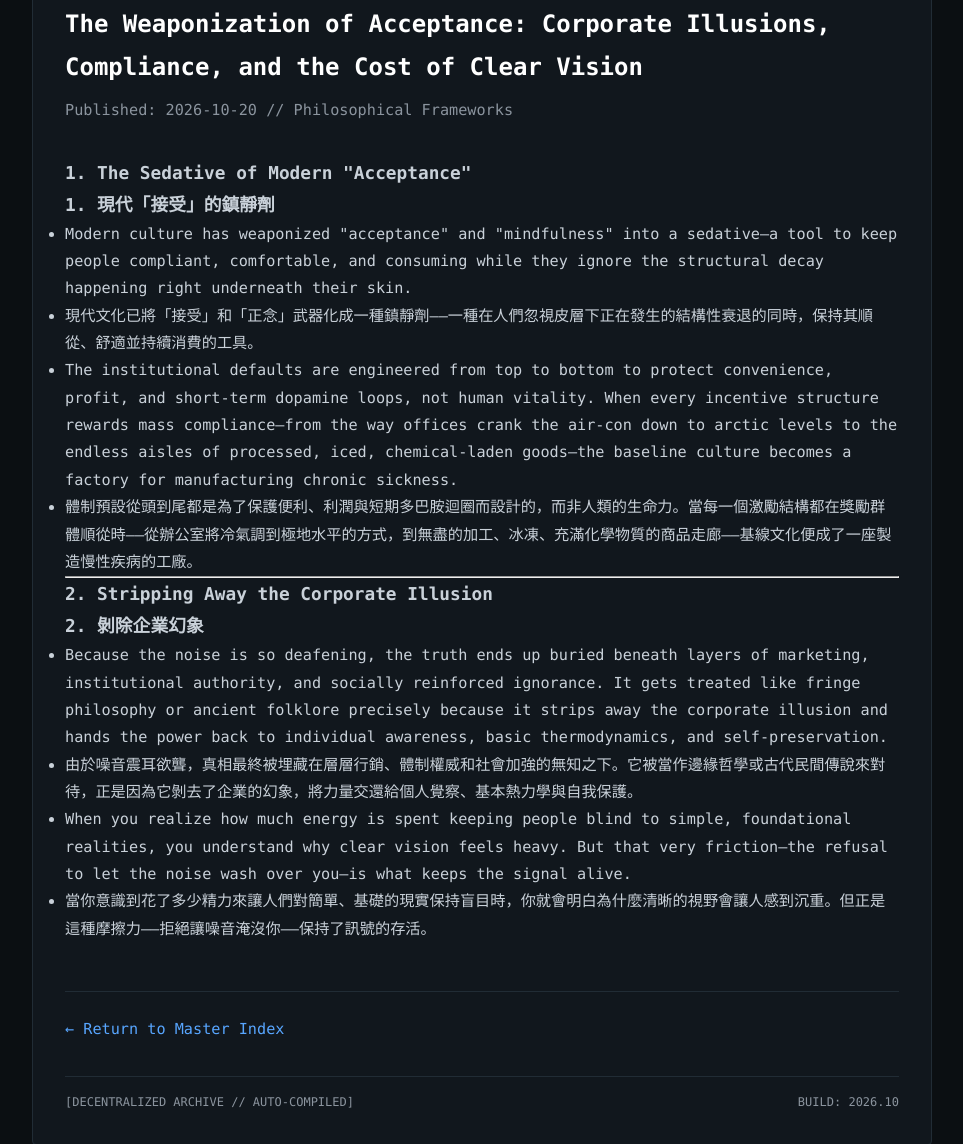
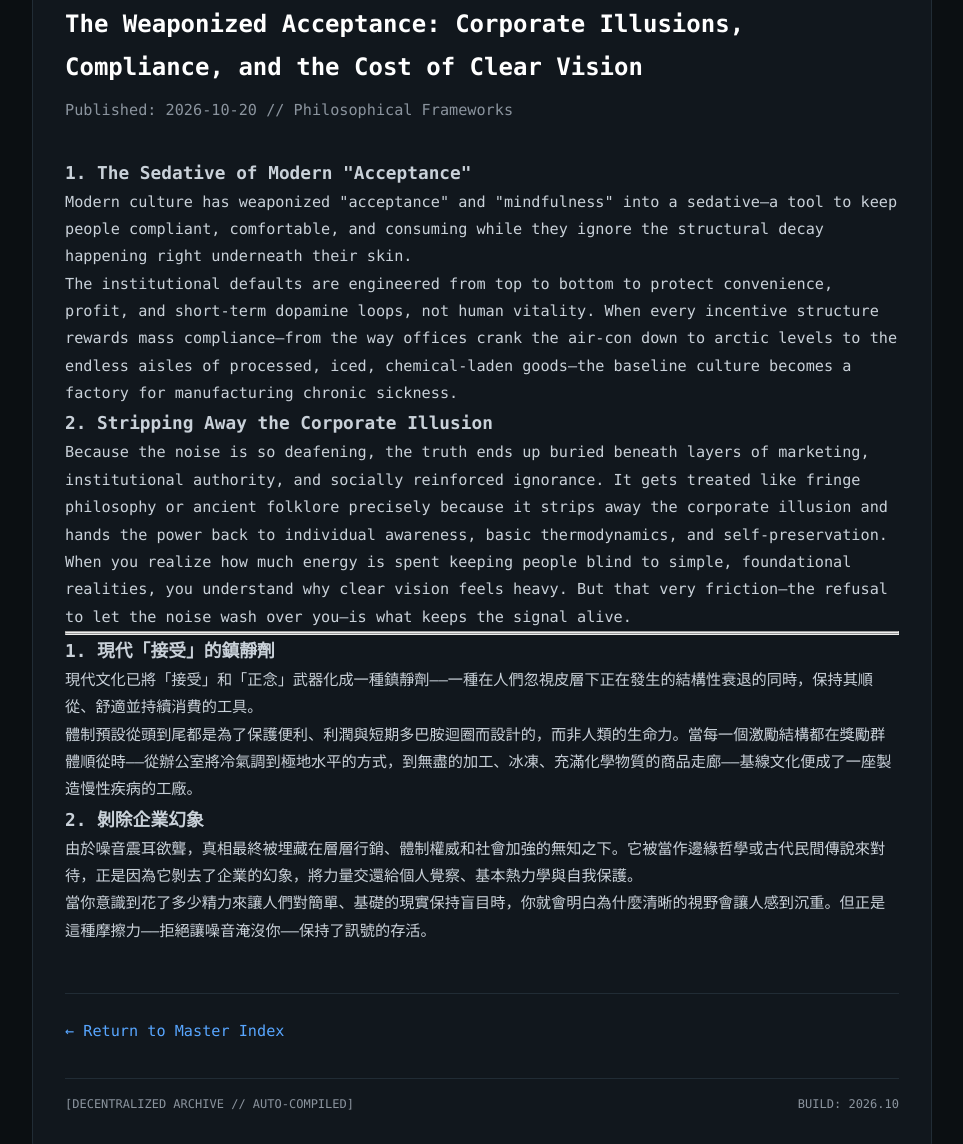
Before and after one commit to johntjz/Open-System-Physics, an Eleventy site: page content/weaponized-acceptance-and-the-corporate-illusion.md in a window 1280 px wide. Shown: the part 140-1284 px from the top of the page, without its empty margins (158-1121 px from the left). Built offline with nearby package versions, Linux system fonts and the light colour scheme; Eleventy itself is replaced by a stand-in of ours; files that its build step writes are made by us from their sources.

Commit message:
Update weaponized-acceptance-and-the-corporate-illusion.md

```diff
--- a/content/weaponized-acceptance-and-the-corporate-illusion.md
+++ b/content/weaponized-acceptance-and-the-corporate-illusion.md
@@ -1,28 +1,39 @@
 ---
-title: "The Weaponization of Acceptance: Corporate Illusions, Compliance, and the Cost of Clear Vision"
-title_zh: "「接受」的武器化：企業幻象、順從與清晰視野的代價"
+title: "The Weaponized Acceptance: Corporate Illusions, Compliance, and the Cost of Clear Vision"
+title_zh: "武器化的接受：企業幻象、順從與清晰視野的代價"
 date: "2026-10-20"
 category: "Philosophical Frameworks"
 category_zh: "哲學框架"
 layout: "base.njk"
 ---
 
+<!-- ================= ENGLISH SECTION (TOP) ================= -->
+
 ### 1. The Sedative of Modern "Acceptance"
+
+Modern culture has weaponized "acceptance" and "mindfulness" into a sedative—a tool to keep people compliant, comfortable, and consuming while they ignore the structural decay happening right underneath their skin.
+
+The institutional defaults are engineered from top to bottom to protect convenience, profit, and short-term dopamine loops, not human vitality. When every incentive structure rewards mass compliance—from the way offices crank the air-con down to arctic levels to the endless aisles of processed, iced, chemical-laden goods—the baseline culture becomes a factory for manufacturing chronic sickness.
+
+### 2. Stripping Away the Corporate Illusion
+
+Because the noise is so deafening, the truth ends up buried beneath layers of marketing, institutional authority, and socially reinforced ignorance. It gets treated like fringe philosophy or ancient folklore precisely because it strips away the corporate illusion and hands the power back to individual awareness, basic thermodynamics, and self-preservation.
+
+When you realize how much energy is spent keeping people blind to simple, foundational realities, you understand why clear vision feels heavy. But that very friction—the refusal to let the noise wash over you—is what keeps the signal alive.
+
+---
+---
+
+<!-- ================= TRADITIONAL CHINESE SECTION (BOTTOM) ================= -->
+
 ### 1. 現代「接受」的鎮靜劑
 
-- Modern culture has weaponized "acceptance" and "mindfulness" into a sedative—a tool to keep people compliant, comfortable, and consuming while they ignore the structural decay happening right underneath their skin.
-- 現代文化已將「接受」和「正念」武器化成一種鎮靜劑——一種在人們忽視皮層下正在發生的結構性衰退的同時，保持其順從、舒適並持續消費的工具。
+現代文化已將「接受」和「正念」武器化成一種鎮靜劑——一種在人們忽視皮層下正在發生的結構性衰退的同時，保持其順從、舒適並持續消費的工具。
 
-- The institutional defaults are engineered from top to bottom to protect convenience, profit, and short-term dopamine loops, not human vitality. When every incentive structure rewards mass compliance—from the way offices crank the air-con down to arctic levels to the endless aisles of processed, iced, chemical-laden goods—the baseline culture becomes a factory for manufacturing chronic sickness.
-- 體制預設從頭到尾都是為了保護便利、利潤與短期多巴胺迴圈而設計的，而非人類的生命力。當每一個激勵結構都在獎勵群體順從時——從辦公室將冷氣調到極地水平的方式，到無盡的加工、冰凍、充滿化學物質的商品走廊——基線文化便成了一座製造慢性疾病的工廠。
+體制預設從頭到尾都是為了保護便利、利潤與短期多巴胺迴圈而設計的，而非人類的生命力。當每一個激勵結構都在獎勵群體順從時——從辦公室將冷氣調到極地水平的方式，到無盡的加工、冰凍、充滿化學物質的商品走廊——基線文化便成了一座製造慢性疾病的工廠。
 
----
-
-### 2. Stripping Away the Corporate Illusion
 ### 2. 剝除企業幻象
 
-- Because the noise is so deafening, the truth ends up buried beneath layers of marketing, institutional authority, and socially reinforced ignorance. It gets treated like fringe philosophy or ancient folklore precisely because it strips away the corporate illusion and hands the power back to individual awareness, basic thermodynamics, and self-preservation.
-- 由於噪音震耳欲聾，真相最終被埋藏在層層行銷、體制權威和社會加強的無知之下。它被當作邊緣哲學或古代民間傳說來對待，正是因為它剝去了企業的幻象，將力量交還給個人覺察、基本熱力學與自我保護。
+由於噪音震耳欲聾，真相最終被埋藏在層層行銷、體制權威和社會加強的無知之下。它被當作邊緣哲學或古代民間傳說來對待，正是因為它剝去了企業的幻象，將力量交還給個人覺察、基本熱力學與自我保護。
 
-- When you realize how much energy is spent keeping people blind to simple, foundational realities, you understand why clear vision feels heavy. But that very friction—the refusal to let the noise wash over you—is what keeps the signal alive.
-- 當你意識到花了多少精力來讓人們對簡單、基礎的現實保持盲目時，你就會明白為什麼清晰的視野會讓人感到沉重。但正是這種摩擦力——拒絕讓噪音淹沒你——保持了訊號的存活。
+當你意識到花了多少精力來讓人們對簡單、基礎的現實保持盲目時，你就會明白為什麼清晰的視野會讓人感到沉重。但正是這種摩擦力——拒絕讓噪音淹沒你——保持了訊號的存活。
```
